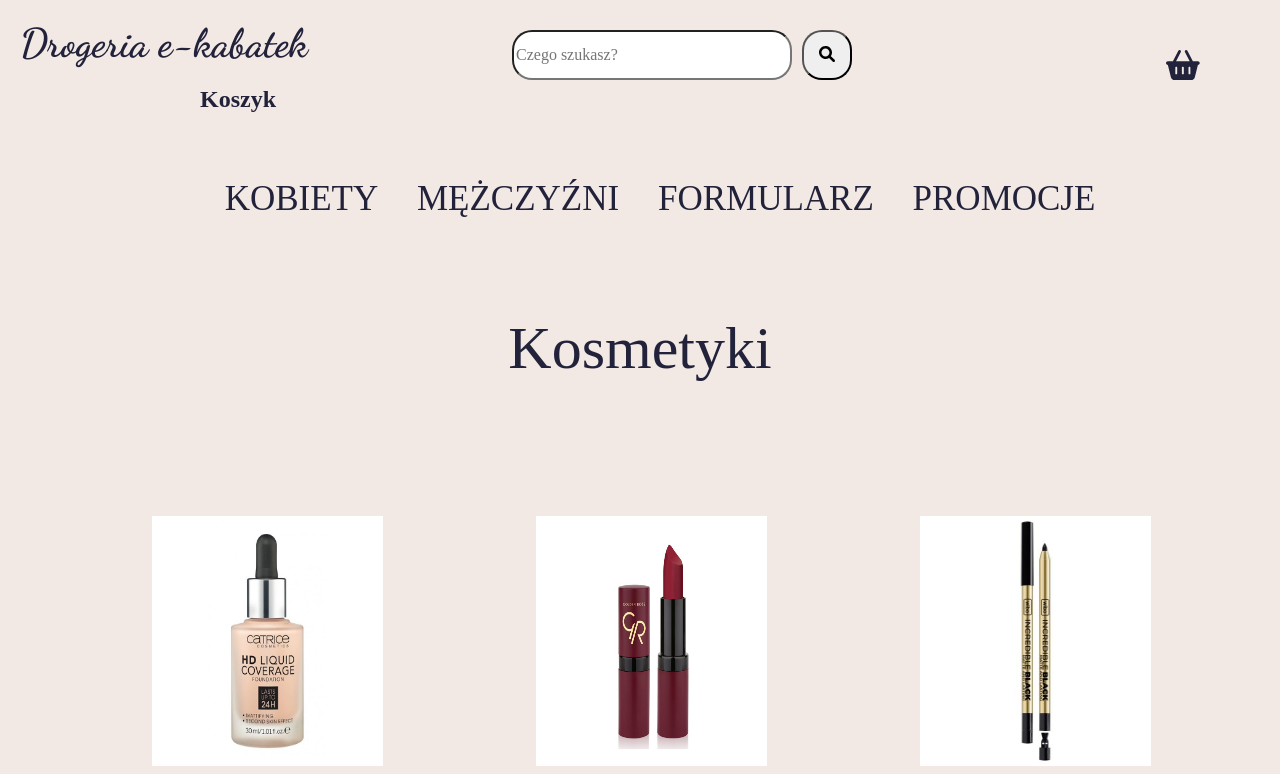
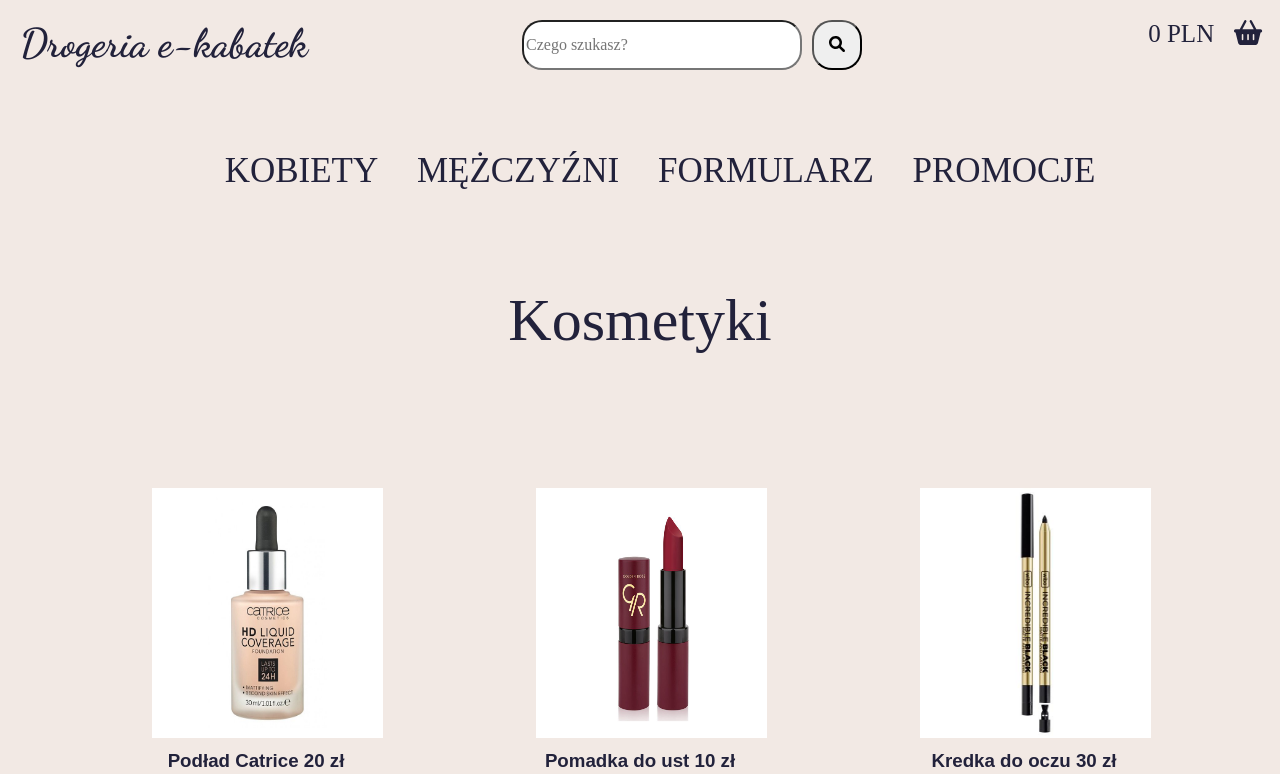
Before and after one commit to AsiaKabacinska/Drogeria, a website: page produkty.html in a window 1280 px wide. Shown: the top 774 px of the page. Drawn offline with Linux system fonts and the light colour scheme; a web font is replaced by a local one.

Commit message:
basket styles & js

```diff
--- a/index.js
+++ b/index.js
@@ -35,9 +35,12 @@
   ceny[i].addEventListener("click", dodajDoKoszyka);
 }
 
-function dodajDoKoszyka() {
-  let cena = parseFloat(this.value) + ogolnaCena;
+function dodajDoKoszyka(event) {
+  let cenaProduktu = parseFloat(event.target.value);
+  ogolnaCena += cenaProduktu;
   item++;
-  koszyk.innerHTML = `${cena} Ilosc ${item}`;
-  ogolnaCena += parseFloat(this.value);
+
+  //wpisz summary
+  const basketSummary = koszyk.querySelector(".basket__summary");
+  basketSummary.innerHTML = `Ilosc ${item}, wartość: ${ogolnaCena} PLN`;
 }
--- a/produkty.html
+++ b/produkty.html
@@ -16,11 +16,13 @@
   <body>
     <main>
       <div class="menu">
-        <h1 class="heading__home">
-          Drogeria e-kabatek
-          <!-- <i class="fa-solid fa-venus heading__home__logo"></i> -->
-        </h1>
-        <div class="menu__top">
+        <div class="menu menu__item">
+          <h1 class="heading__home">
+            Drogeria e-kabatek
+            <!-- <i class="fa-solid fa-venus heading__home__logo"></i> -->
+          </h1>
+        </div>
+        <div class="menu menu__item menu__top">
           <input
             class="searching__input"
             type="text"
@@ -30,9 +32,11 @@
             <i class="fa-solid fa-magnifying-glass"></i>
           </button>
         </div>
-        <div id="koszyk">
-          <i class="fa-solid fa-basket-shopping"></i>
-          <h2 class="koszyk__heading">Koszyk</h2>
+        <div class="menu menu__item menu__item__basket" id="koszyk">
+          <div class="basket">
+            <span class="basket__summary">0 PLN</span>
+            <i class="fa-solid fa-basket-shopping basket__icon"></i>
+          </div>
         </div>
       </div>
 
--- a/scss/style.scss
+++ b/scss/style.scss
@@ -63,13 +63,46 @@
 }
 .menu {
   position: relative;
+  display: flex;
+  flex-direction: row;
+  justify-content: space-between;
+
+  &__item {
+    width: 30%;
+
+    .basket {
+      margin-right: 2%;
+      margin-left: auto;
+    }
+  }
+
+  &__top {
+    position: absolute;
+    margin: 10px;
+    top: 10px;
+    left: 40%;
+    border-radius: 15%;
+  }
 }
-.menu__top {
-  position: absolute;
-  top: 10px;
-  left: 40%;
-  border-radius: 15%;
+
+.basket {
+  //font-size: inherit;
+  margin: 20px;
+  display: flex;
+  flex-direction: row;
+  justify-items: center;
+  font-size: 25px;
+  line-height: inherit;
+
+  &__summary {
+    margin-right: 10px;
+  }
+  &__icon {
+    margin-left: 10px;
+    margin-right: 10px;
+  }
 }
+
 .searching__input {
   position: absolute;
   width: 280px;
@@ -84,22 +117,26 @@
   border-radius: 20px;
   cursor: pointer;
 }
+
+.koszyk {
+  // position: relative;
+}
 .fa-basket-shopping {
-  position: absolute;
-  font-size: 30px;
-  top: 30px;
-  right: 80px;
-  cursor: pointer;
-}
-.koszyk {
-  display: inline-block;
+  // position: absolute;
+  // font-size: 30px;
+  // top: 30px;
+  // right: 80px;
+  // cursor: pointer;
+  // display: inline-block;
 }
 .koszyk__heading {
-  top: 60px;
-  margin-left: 200px;
-  z-index: 2;
-  font-family: serif;
+  // position: absolute;
+  // top: 20px;
+  // right: 130px;
+  // font-family: serif;
+  // font-size: 20px;
 }
+
 .text {
   display: inline-block;
 }
```
Also changed, not shown: form.html (+1 -1 lines), index.html (+1 -1 lines), kobiety.html (+1 -1 lines), mezczyzni.html (+1 -1 lines), style.css.
